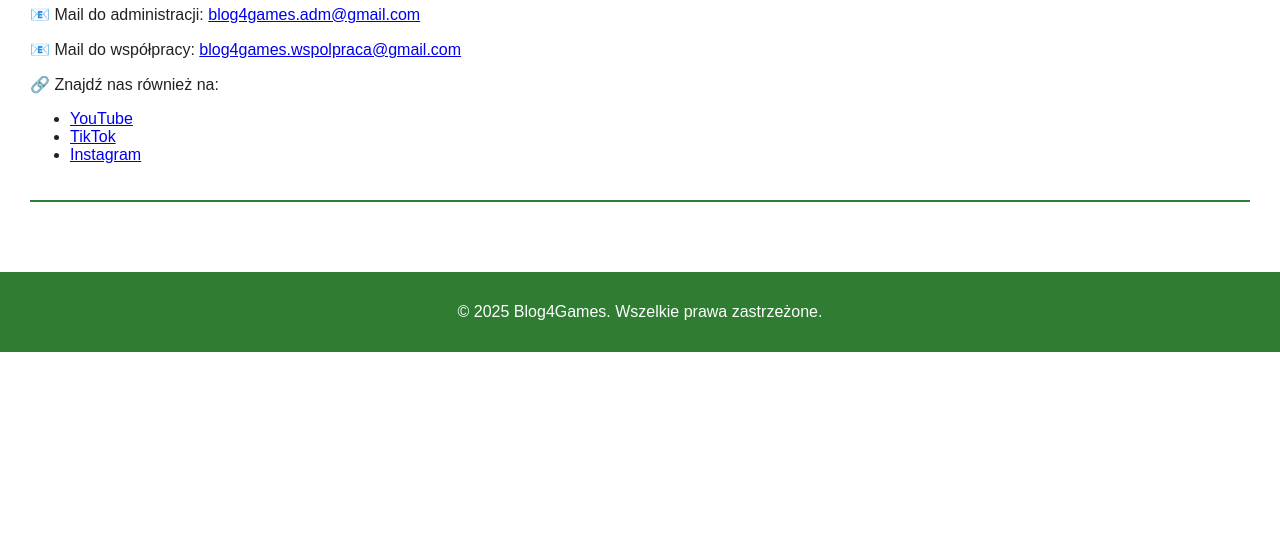
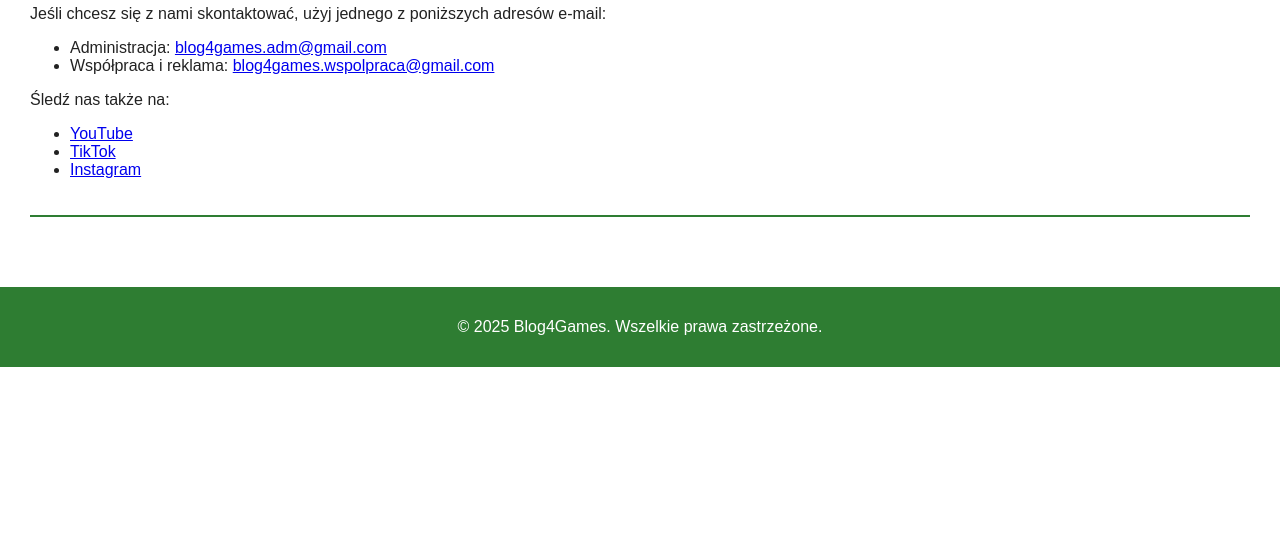
Before and after one commit to Blog4Games/blog4game, a plain HTML site: page kontakt.html in a window 1280 px wide. Shown: the part 247-800 px from the top of the page. Drawn offline with Linux system fonts and the light colour scheme.

Commit message:
Update kontakt.html

```diff
--- a/kontakt.html
+++ b/kontakt.html
@@ -20,11 +20,14 @@
     </header>
 
     <main>
-        <section id="kontakt">
+        <section id="contact">
             <h2>Kontakt</h2>
-            <p>📧 Mail do administracji: <a href="mailto:blog4games.adm@gmail.com">blog4games.adm@gmail.com</a></p>
-            <p>📧 Mail do współpracy: <a href="mailto:blog4games.wspolpraca@gmail.com">blog4games.wspolpraca@gmail.com</a></p>
-            <p>🔗 Znajdź nas również na:</p>
+            <p>Jeśli chcesz się z nami skontaktować, użyj jednego z poniższych adresów e-mail:</p>
+            <ul>
+                <li>Administracja: <a href="mailto:blog4games.adm@gmail.com">blog4games.adm@gmail.com</a></li>
+                <li>Współpraca i reklama: <a href="mailto:blog4games.wspolpraca@gmail.com">blog4games.wspolpraca@gmail.com</a></li>
+            </ul>
+            <p>Śledź nas także na:</p>
             <ul>
                 <li><a href="https://www.youtube.com" target="_blank">YouTube</a></li>
                 <li><a href="https://www.tiktok.com" target="_blank">TikTok</a></li>
@@ -37,6 +40,9 @@
         <p>© 2025 Blog4Games. Wszelkie prawa zastrzeżone.</p>
     </footer>
 
+    <!-- Przycisk przełączający tryb ciemny -->
+    <button id="theme-switcher">🌙 / 🌞</button>
+
     <script src="script.js"></script>
 </body>
 </html>
```
